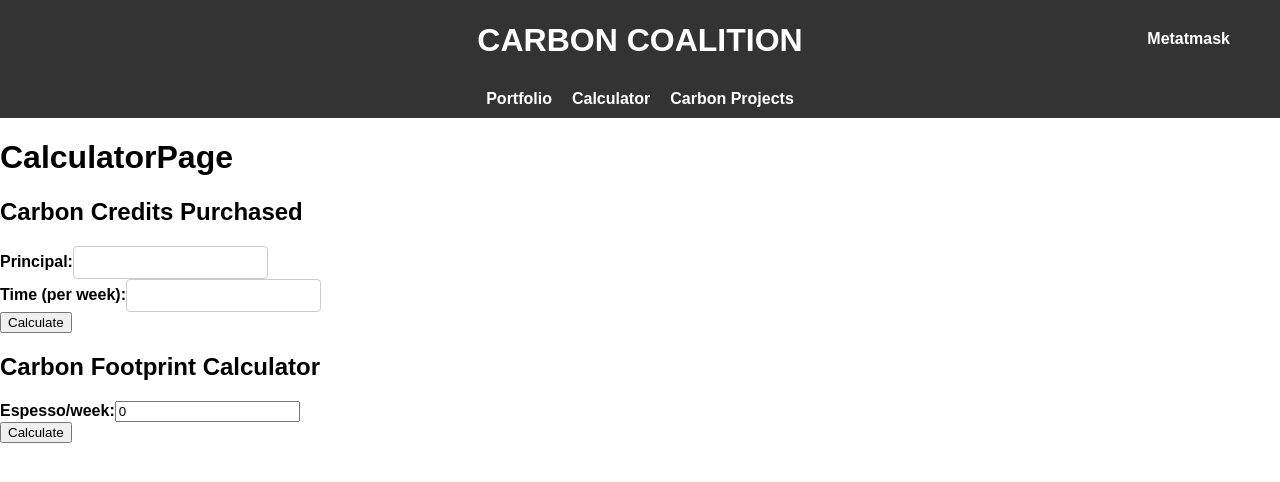
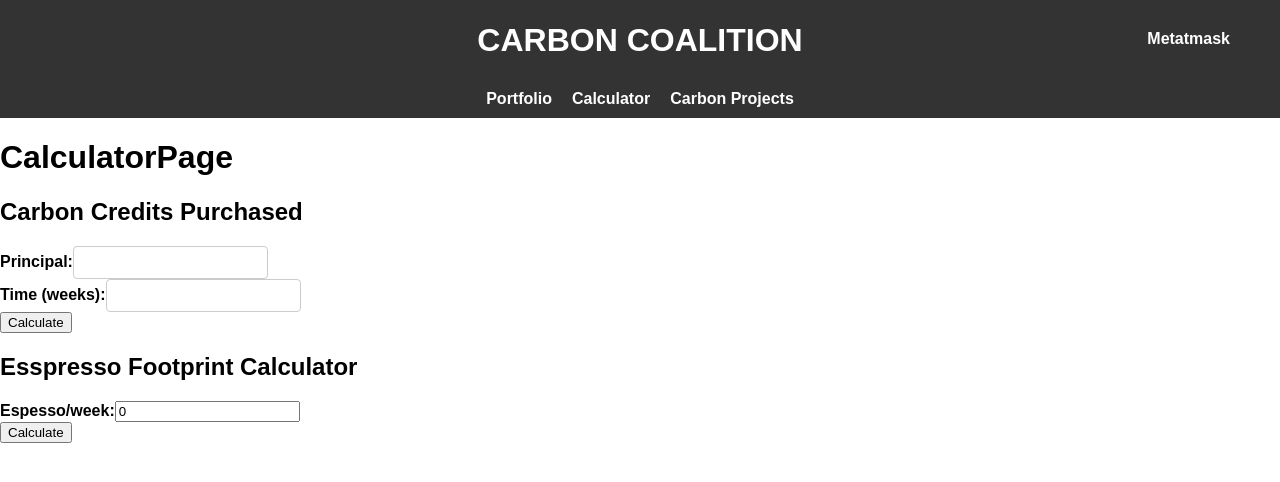
Before and after one commit to rajdesai5434/carboncoalitionfrontend, a React (Create React App) app: page /calculator in a window 1280 px wide. Shown: the top 482 px of the page. Built offline with nearby package versions, Linux system fonts and the light colour scheme.

Commit message:
all updates

```diff
--- a/src/components/CalculatorPage.js
+++ b/src/components/CalculatorPage.js
@@ -1,7 +1,7 @@
 // CalculatorPage.js
 import React from 'react';
 import SimpleInt from './SimpleInt';
-import CarbonFootprintCalculator from './CarbonFootprintCalculator';
+import EsspressoFootprintCalculator from './EsspressoFootprintCalculator';
 
 const CalculatorPage = () => {
   return (
@@ -11,7 +11,7 @@ const CalculatorPage = () => {
         <SimpleInt/>
       </div>
       <div>
-        <CarbonFootprintCalculator/>
+        <EsspressoFootprintCalculator/>
       </div>
     </div>
   );
--- a/src/components/CarbonFootprintCalculator.js
+++ b/src/components/EsspressoFootprintCalculator.js
@@ -1,6 +1,6 @@
 import React, { useState } from 'react';
 
-const CarbonFootprintCalculator = () => {
+const EsspressoFootprintCalculator = () => {
   const [quantity, setQuantity] = useState(0);
   const [caffine, setCaffine] = useState(151.6);
   const [water, setWater] = useState(140);
@@ -26,7 +26,7 @@ const CarbonFootprintCalculator = () => {
 
   return (
     <div>
-      <h2>Carbon Footprint Calculator</h2>
+      <h2>Esspresso Footprint Calculator</h2>
       <label>
       Espesso/week:
         <input type="number" value={quantity} onChange={(e) => setQuantity(e.target.value)} />
@@ -48,4 +48,4 @@ const CarbonFootprintCalculator = () => {
   );
 };
 
-export default CarbonFootprintCalculator;
+export default EsspressoFootprintCalculator;
--- a/src/components/SimpleInt.js
+++ b/src/components/SimpleInt.js
@@ -24,7 +24,7 @@ const SimpleInt = () => {
     const CO2 = simpleInterest * 0.67
     setCO2(CO2);
 
-    const espresso = 0.09 * CO2 * 1000
+    const espresso = 0.09 * CO2 * 1000/t
     setESP(espresso);
   };
 
@@ -40,7 +40,7 @@ const SimpleInt = () => {
         />
       </div>
       <div className="input-group">
-        <label>Time (per week):</label>
+        <label>Time (weeks):</label>
         <input
           type="text"
           value={time}
@@ -51,8 +51,8 @@ const SimpleInt = () => {
       {result !== null && (
         <div className="result">
           <p>Interest Earned: {result.toFixed(2)} pounds</p>
-          <p> &#x1F4A8; CO2 removed from environment: {CO2.toFixed(2)} tons</p>
-          <p>Carbon removed for {espresso.toFixed(2)} espresso/week</p>
+          <p> &#x1F4A8; Carbon removed from environment: {CO2.toFixed(2)} tons</p>
+          <p> Carbon removed equivalent to {espresso.toFixed(2)} &#x2615;/week</p>
         </div>
       )}
     </div>
```
